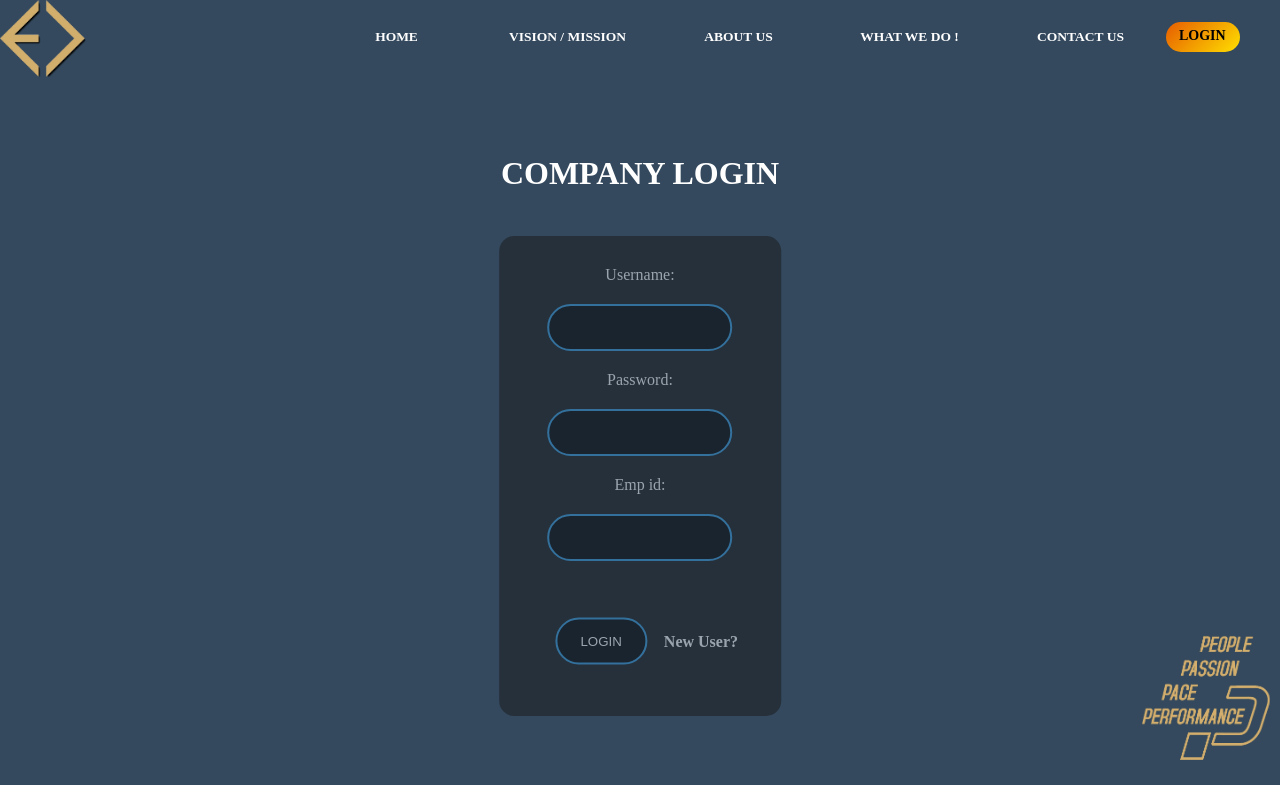
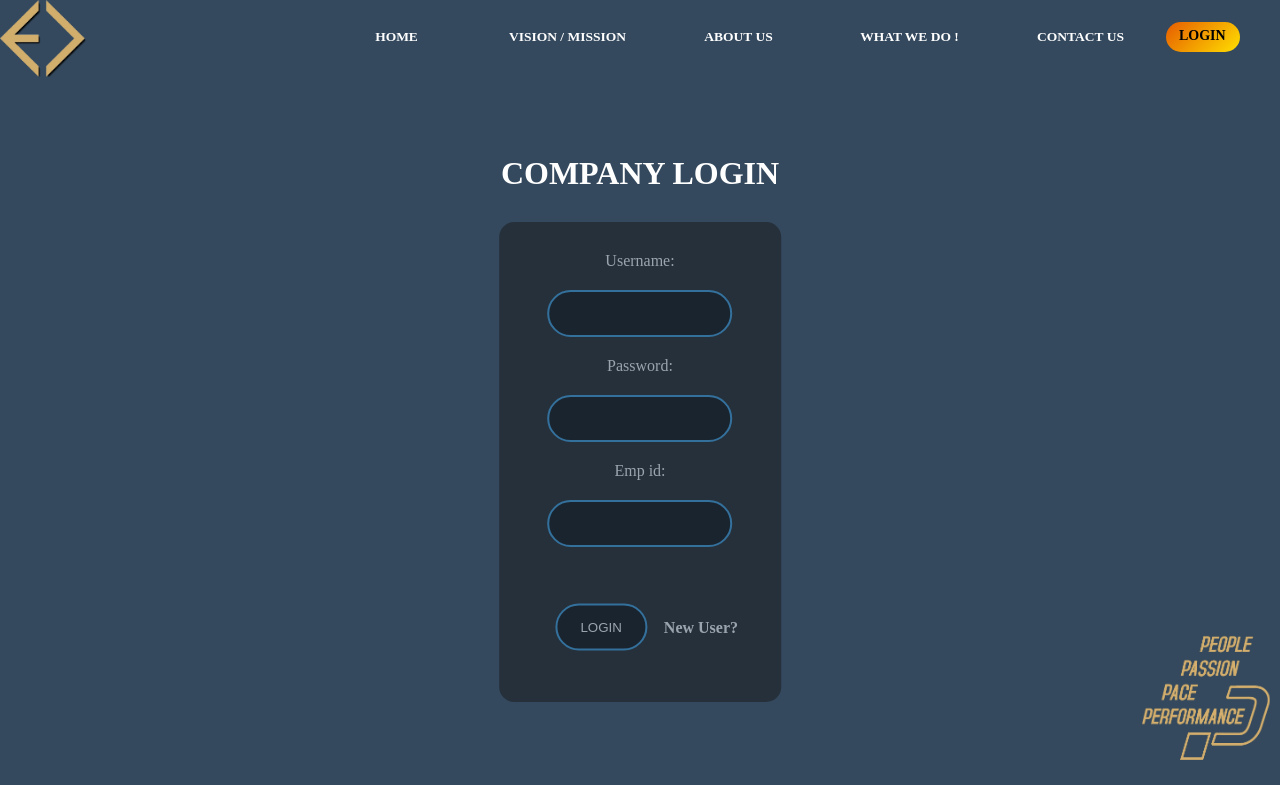
Before and after one commit to kislay630/Deployment, a Django app: page /login/ in a window 1280 px wide. Shown: the part 15-800 px from the top of the page. Run offline with Django 3.2, Linux system fonts and the light colour scheme; lists and menus that the app fills with data are empty.

Commit message:
stable code

```diff
--- a/static/FirstLevel/css/analysis.css
+++ b/static/FirstLevel/css/analysis.css
@@ -9,7 +9,7 @@
             }
 
             .div1{width: 64%;float: left;padding: 20px;}
-            .div2{width: 29%;float: left;padding: 20px;}
+            .div2{width: 31%;float: left;padding: 20px;}
 
         UL LI A{
             TEXT-DECORATION: NONE;
@@ -21,11 +21,13 @@
 
             body{
                 overflow:scroll;
+                height:1500PX;
+                WIDTH:1200PX
                 }
                  ::-webkit-scrollbar {
                      width: 0px;}
             @media(max-width:1000px){
-                body{height:500px;
+                body{
                 overflow:scroll;
                 }
                  ::-webkit-scrollbar {
--- a/static/FirstLevel/css/login.css
+++ b/static/FirstLevel/css/login.css
@@ -1,4 +1,4 @@
-        @font-face {
+       @font-face {
             font-family: Accidental Presidency ;
             src: url("{% static 'FirstLevel/fonts/accid_.ttf' %}");
             }
@@ -23,7 +23,7 @@ color: white;
     width: 100%;
     padding: 0px;
     position: relative;
-    top: 26%;
+    top: 19%;
     left: 50%;
     transform: translate(-50% , -50%);
     background: none;
@@ -58,7 +58,7 @@ H1{
     padding-top: 30px;
     padding-bottom: 20px;
     position: relative;
-    top: 55%;
+    top: 53%;
     left: 50%;
     transform: translate(-50% , -50%);
     background: #191919;
```
Also changed, not shown: 11 other files.
